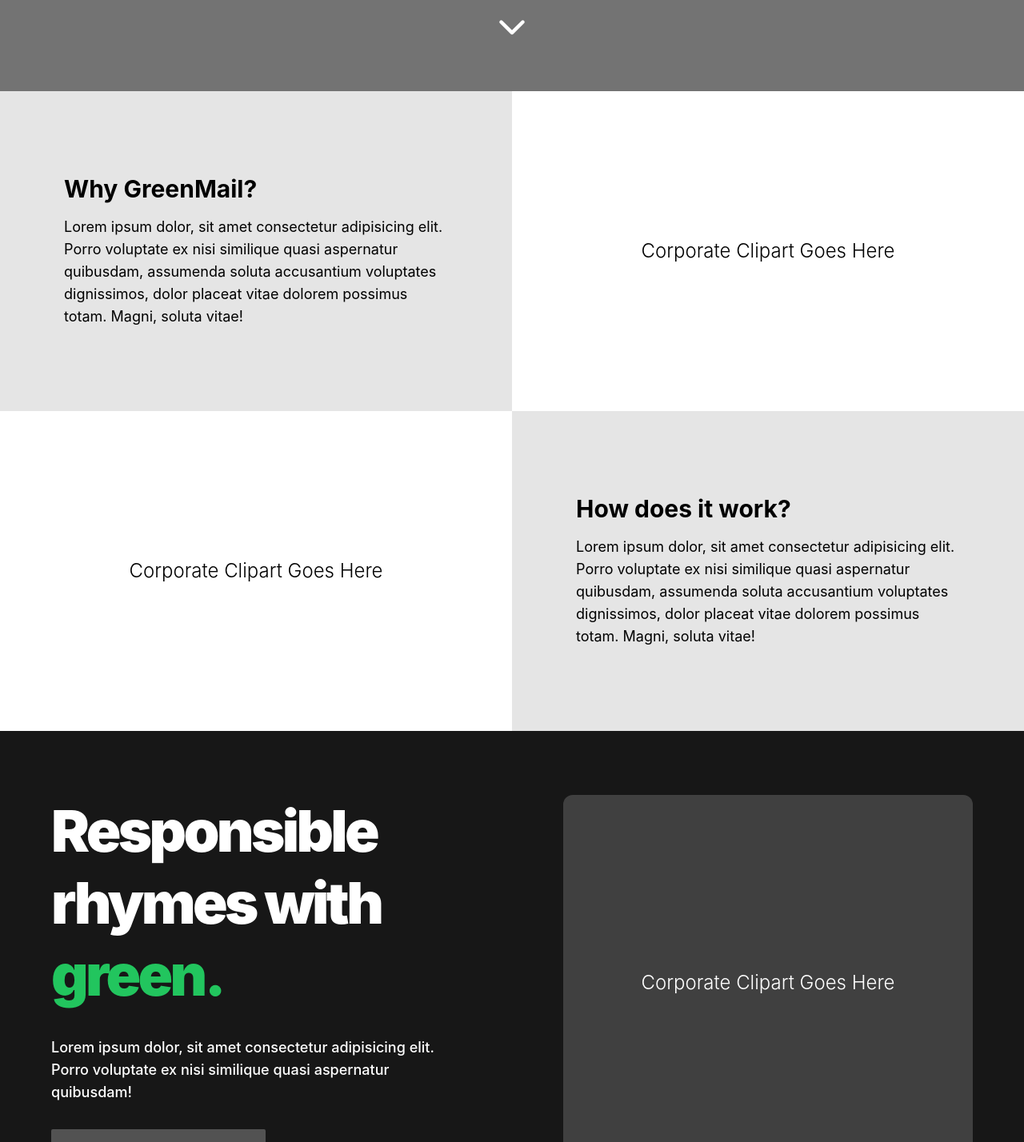
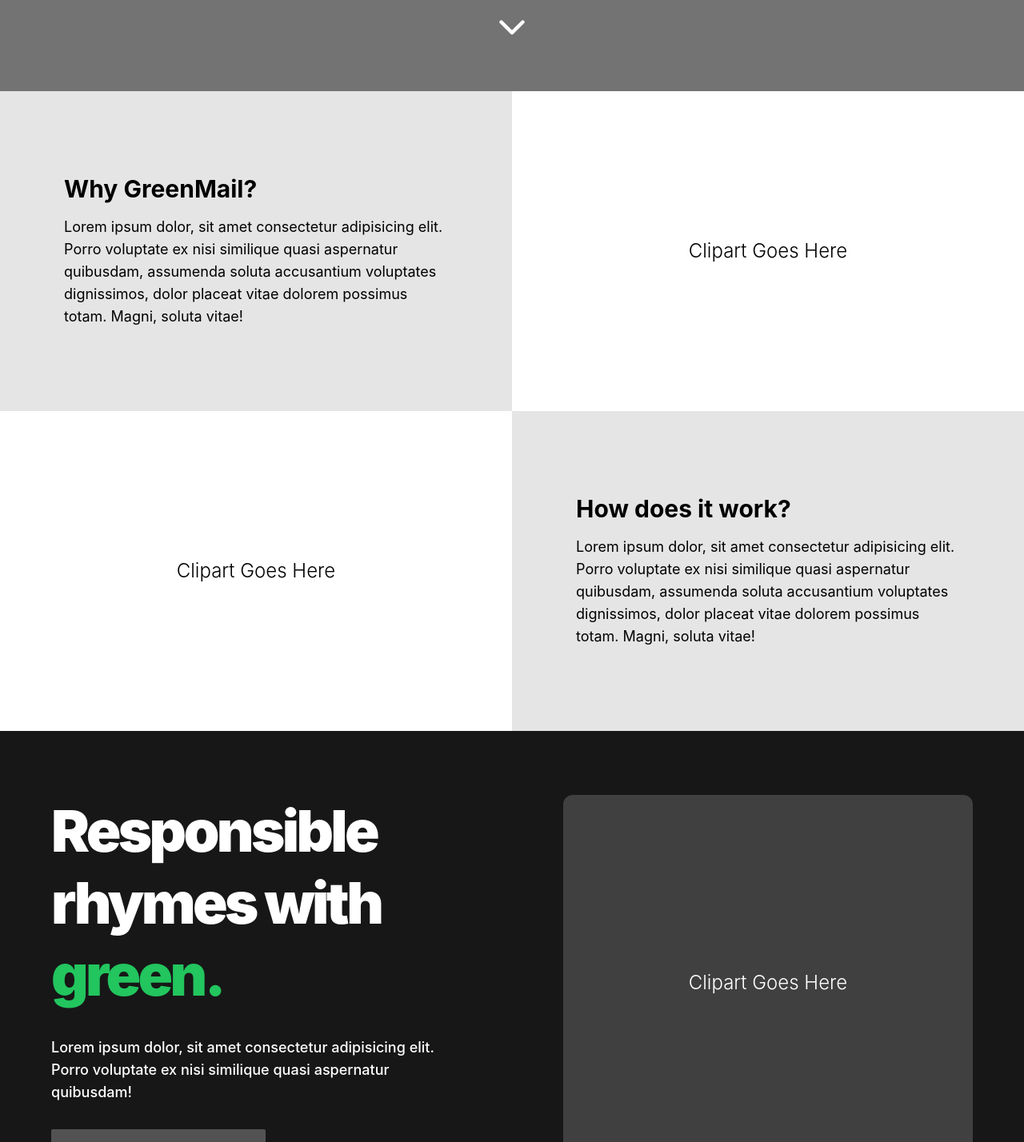
Before and after one commit to mazadegan/carbon_frontend, a React (Create React App) app: page / in a window 1280 px wide. Shown: the part 686-2114 px from the top of the page at 80% size. Built offline with nearby package versions, Linux system fonts and the light colour scheme.

Commit message:
finished netlify deploy

```diff
--- a/package.json
+++ b/package.json
@@ -1,7 +1,6 @@
 {
   "name": "frontend",
   "version": "0.1.0",
-  "homepage": "https://mazadegan.github.io/carbon_frontend",
   "private": true,
   "dependencies": {
     "@fortawesome/fontawesome-svg-core": "^6.2.0",
--- a/src/routes/Landing.jsx
+++ b/src/routes/Landing.jsx
@@ -51,12 +51,12 @@
                                 <span className='text-lg'>Lorem ipsum dolor, sit amet consectetur adipisicing elit. Porro voluptate ex nisi similique quasi aspernatur quibusdam, assumenda soluta accusantium voluptates dignissimos, dolor placeat vitae dolorem possimus totam. Magni, soluta vitae!</span>
                             </div>
                             <div className='flex justify-center items-center p-20 w-1/2 h-full'>
-                                <span className='text-2xl font-light'>Corporate Clipart Goes Here</span>
+                                <span className='text-2xl font-light'>Clipart Goes Here</span>
                             </div>
                         </div>
                         <div className='flex justify-center items-center w-full bg-white h-full'>
                             <div className='flex justify-center items-center p-20 w-1/2 h-full'>
-                                <span className='text-2xl font-light'>Corporate Clipart Goes Here</span>
+                                <span className='text-2xl font-light'>Clipart Goes Here</span>
                             </div>
                             <div className='flex flex-col p-20 w-1/2 space-y-4 bg-neutral-200 h-full justify-center'>
                                 <span className='text-3xl font-bold'>How does it work?</span>
@@ -73,7 +73,7 @@
                         </div>
                         <div className='flex flex-col justify-center items-center w-1/2 p-16 space-y-8'>
                             <div className='flex justify-center items-center w-full h-full bg-neutral-700 rounded-xl'>
-                                <span className='text-2xl font-light text-white'>Corporate Clipart Goes Here</span>
+                                <span className='text-2xl font-light text-white'>Clipart Goes Here</span>
                             </div>
                         </div>
                     </div>
```
Also changed, not shown: 1 other file (tests, documents, lock files or other folders).
